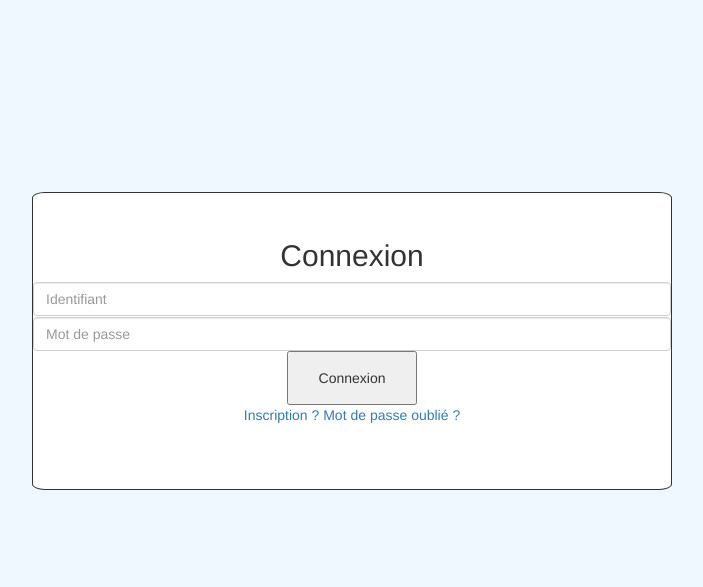
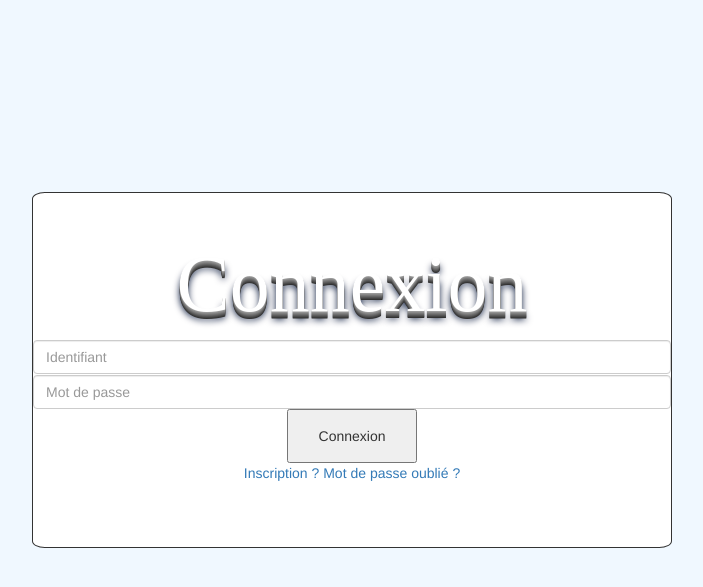
Before and after one commit to abdoulaye75/mini-CMS, a PHP site: page / in a window 1280 px wide. Shown: the top 587 px of the page, without its empty margins (288-991 px from the left). Run offline with PHP 8.4, Linux system fonts and the light colour scheme.

Commit message:
le titre modifié

```diff
--- a/CSS/accueil.css
+++ b/CSS/accueil.css
@@ -12,6 +12,11 @@ body {
   text-align: center;
   background-color: white; }
 
+h2 {
+  color: #fff;
+  text-shadow: 0px 1px 0px #999, 0px 2px 0px #888, 0px 3px 0px #777, 0px 4px 0px #666, 0px 5px 0px #555, 0px 6px 0px #444, 0px 7px 0px #333, 0px 8px 7px #001135;
+  font: 80px 'ChunkFiveRegular'; }
+
 input {
   float: left;
   width: 30%; }
--- a/CSS/accueil.scss
+++ b/CSS/accueil.scss
@@ -12,6 +12,11 @@ body{
   text-align: center;
   background-color: white;
 }
+h2{
+  color: #fff;
+text-shadow: 0px 1px 0px #999, 0px 2px 0px #888, 0px 3px 0px #777, 0px 4px 0px #666, 0px 5px 0px #555, 0px 6px 0px #444, 0px 7px 0px #333, 0px 8px 7px #001135;
+font: 80px 'ChunkFiveRegular';
+}
 input{
   float: left;
   width: 30%;
```
Also changed, not shown: 1 other file.
